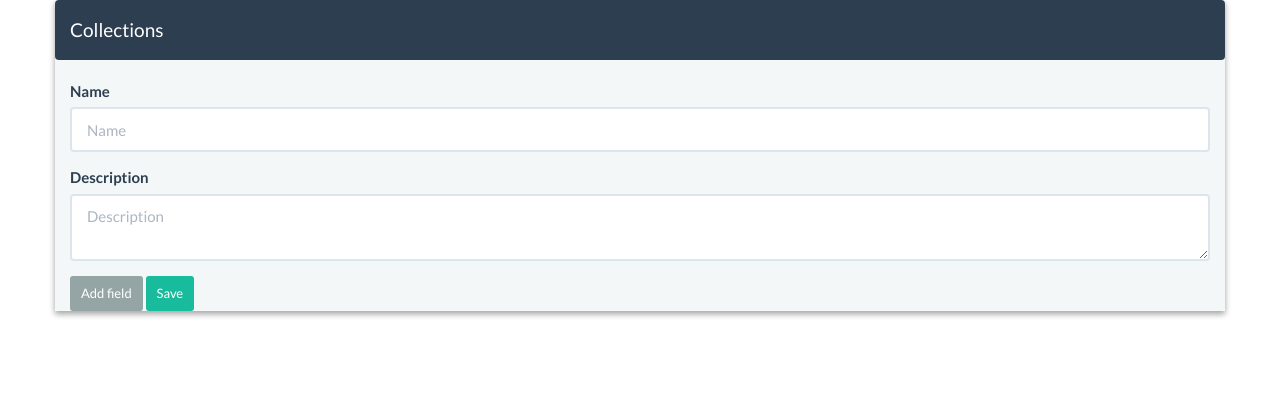
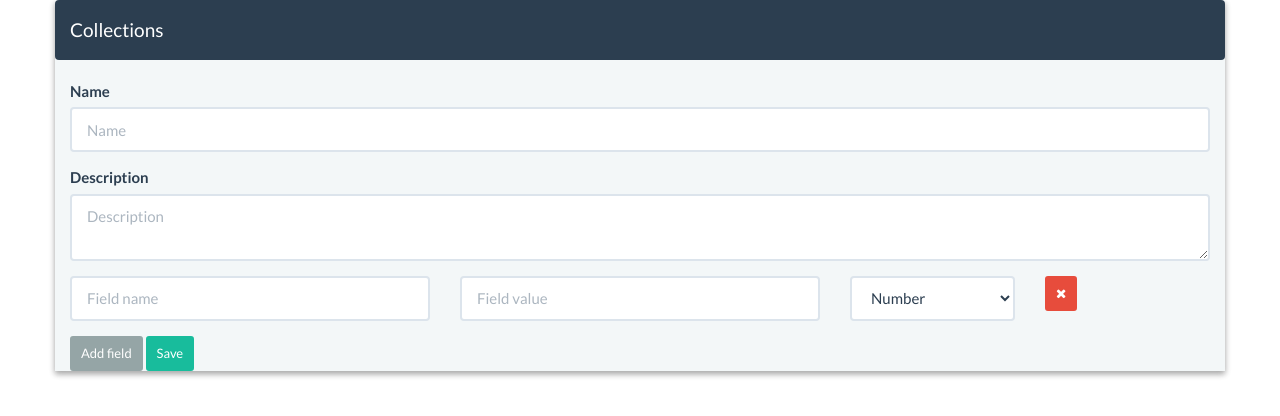
Before and after one commit to code4aLiving/my_collections, a Django app: template templates/add_item.html in a window 1280 px wide. Shown: the top 416 px of the page. Run offline with Django 3.2, Linux system fonts and the light colour scheme; the template is opened without the code that fills it, so the values that code supplies are empty; parts of the project's set-up code (start-up, migrations or seed data) failed here and were passed over; some libraries are stand-ins or nearby versions.

Commit message:
html change

```diff
--- a/templates/add_item.html
+++ b/templates/add_item.html
@@ -16,7 +16,24 @@
 	                    <textarea class="form-control" placeholder="Description" id="description" name="description"></textarea>
 	                </div>
 	                <div id="custom-fields-div">
-
+	                	<div id="custom-field1" class="form-group row">
+	                		<div class="col-lg-4 col-md-4 col-sm-4">
+	                			<input type="text" required="true" class="form-control custom-label" id="label" name="label" placeholder="Field name">
+	                		</div>
+	                		<div class="col-lg-4 col-md-4 col-sm-4">
+	                			<input type="text" required="true" class="form-control custom-value" id="value" name="value" placeholder="Field value">
+	                		</div>
+	                		<div class="col-lg-2 col-md-3 col-sm-3">
+	                			<select class="form-control custom-type" id="field-type-slt">
+	                				<option value="1">Number</option>
+	                				<option value="2">Date</option>
+	                				<option value="3">Text</option>
+	                			</select>
+	                		</div>
+	                		<div class="col-lg-1 col-md-1 col-sm-1 remove-field-btn">
+	                			<button id="1" class="btn btn-danger btn-sm remove-field-btn"><i class="fa fa-times" aria-hidden="true"></i></button>
+	                		</div>
+	                	</div>
 	                </div>
 	                </div>
 	                <input type="hidden" name="id" id="id" value=0 />
```
